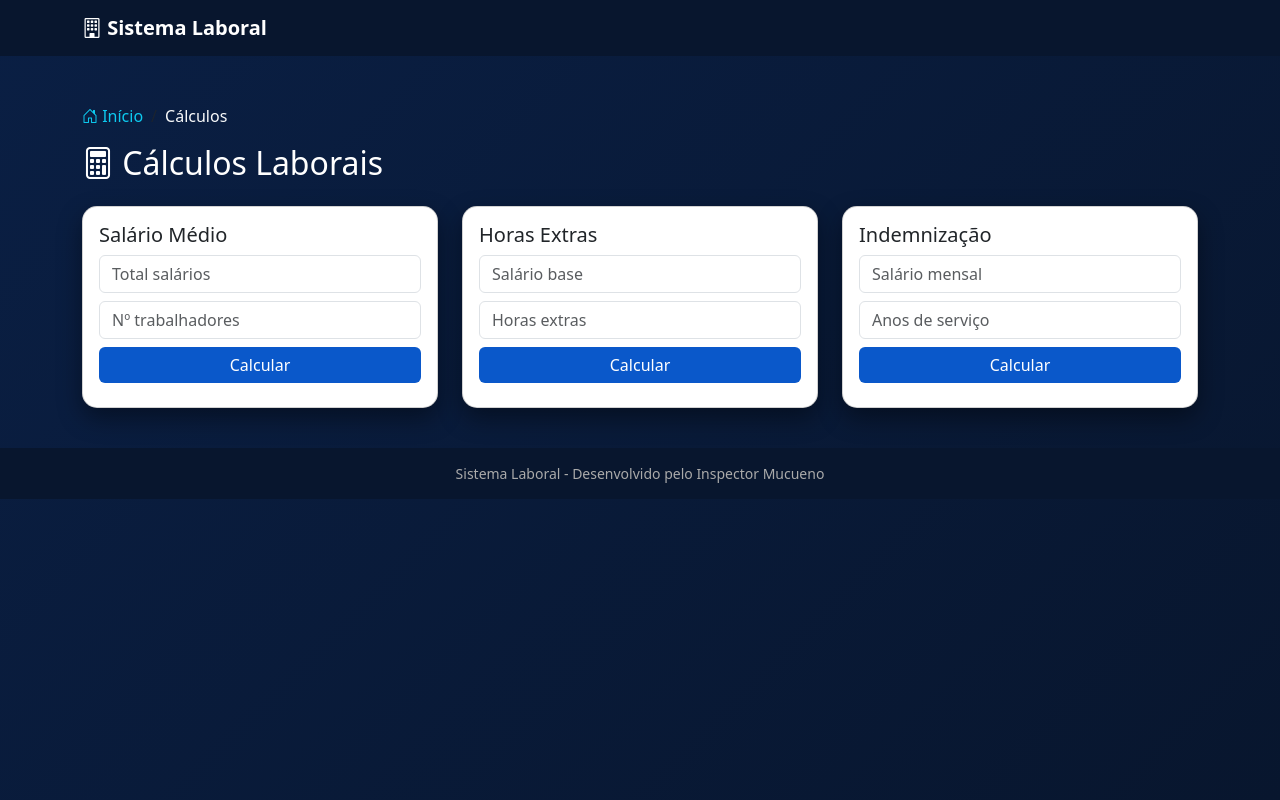
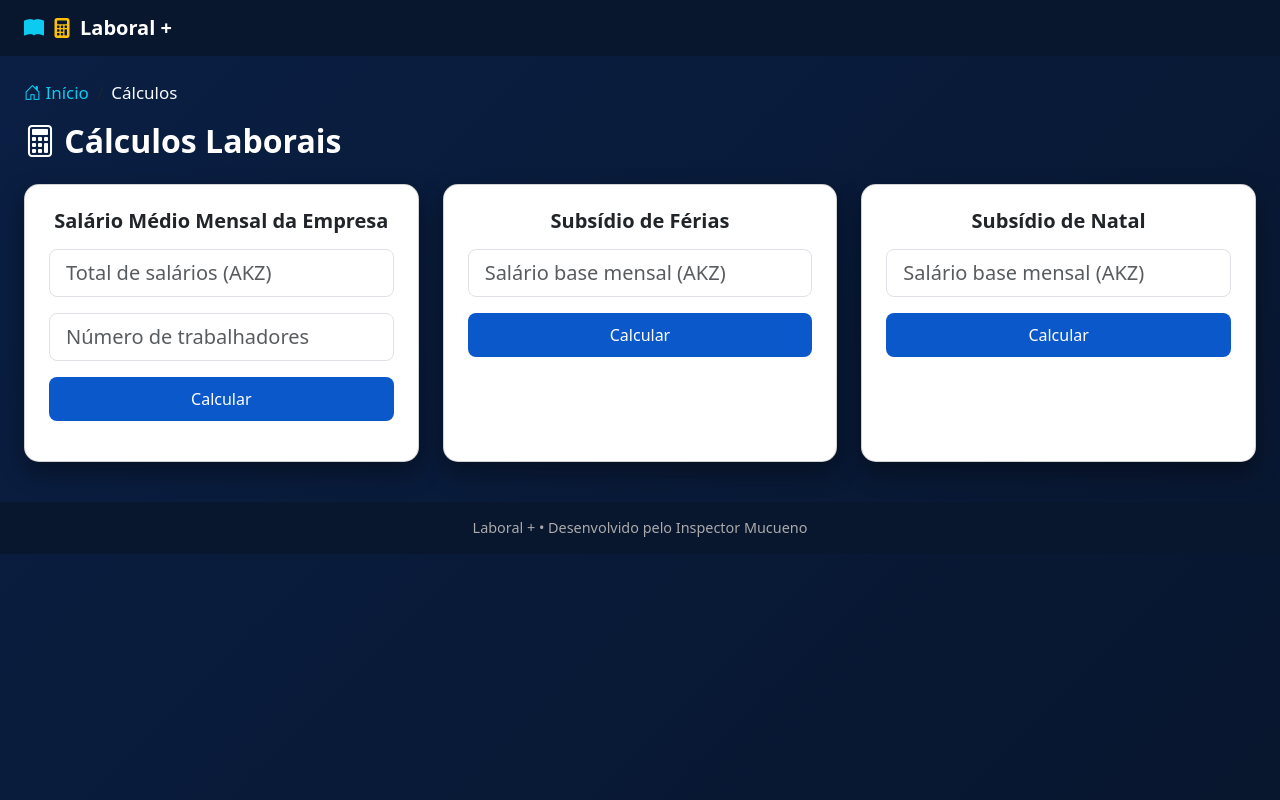
Before and after one commit to motormucueno/SIGESFIL, a Django app: template servicos/templates/servicos/calculos.html in a window 1280 px wide. Run offline with Django 5.2, Linux system fonts and the light colour scheme; the template is opened without the code that fills it, so the values that code supplies are empty; some libraries are stand-ins or nearby versions.

Commit message:
commit 16/02/2026

```diff
--- a/servicos/templates/servicos/base.html
+++ b/servicos/templates/servicos/base.html
@@ -3,8 +3,13 @@
 <html lang="pt">
 <head>
     <meta charset="UTF-8">
+
+    <!-- IMPORTANTE PARA MOBILE -->
+    <meta name="viewport" content="width=device-width, initial-scale=1, maximum-scale=1">
+
     <title>{% block title %}Sistema Laboral{% endblock %}</title>
 
+    <!-- Bootstrap -->
     <link rel="stylesheet" href="{% static 'css/bootstrap.min.css' %}">
     <link href="https://cdn.jsdelivr.net/npm/bootstrap-icons/font/bootstrap-icons.css" rel="stylesheet">
 
@@ -13,6 +18,15 @@
             background: linear-gradient(135deg, #0a1f44, #08162e);
             min-height: 100vh;
             color: #fff;
+            font-size: 16px;
+        }
+
+        .navbar {
+            background-color: #08162e;
+        }
+
+        .content-wrapper {
+            padding-top: 70px;
         }
 
         .card {
@@ -23,40 +37,68 @@
         .btn-custom {
             background-color: #0a58ca;
             border: none;
+            font-size: 1rem;
+            padding: 10px;
         }
 
         .btn-custom:hover {
             background-color: #084298;
         }
 
+        input,
+        select,
+        textarea {
+            font-size: 1rem;
+            padding: 10px;
+        }
+
         footer {
             background-color: #08162e;
             text-align: center;
-            padding: 15px;
+            padding: 15px 10px;
             margin-top: 40px;
-            font-size: 14px;
+            font-size: 0.9rem;
             color: #aaa;
         }
 
+        @media (min-width: 768px) {
+            body {
+                font-size: 17px;
+            }
+
+            .content-wrapper {
+                padding-top: 80px;
+            }
+        }
     </style>
 </head>
 <body>
 
-<nav class="navbar navbar-dark sticky-top" style="background-color:#08162e;">
-    <div class="container">
-        <a class="navbar-brand fw-bold" href="{% url 'home' %}">
-            <i class="bi bi-building"></i> Sistema Laboral
+<!-- NAVBAR FIXA -->
+<nav class="navbar navbar-dark fixed-top">
+    <div class="container-fluid px-3 px-md-4">
+        <a class="navbar-brand fw-bold d-flex align-items-center gap-2" href="{% url 'home' %}">
+
+            <!-- Ícone Livro -->
+            <i class="bi bi-book-fill text-info"></i>
+
+            <!-- Ícone Calculadora -->
+            <i class="bi bi-calculator-fill text-warning"></i>
+
+            Laboral +
         </a>
     </div>
 </nav>
 
-<div class="container mt-5">
+<!-- CONTEÚDO -->
+<div class="container-fluid content-wrapper px-3 px-md-4">
     {% block content %}
     {% endblock %}
 </div>
 
+<!-- FOOTER (NÃO ALTERADO) -->
 <footer>
-    Sistema Laboral - Desenvolvido pelo Inspector Mucueno
+    Laboral + • Desenvolvido pelo Inspector Mucueno
 </footer>
 
 <script src="{% static 'js/bootstrap.bundle.min.js' %}"></script>
--- a/servicos/templates/servicos/calculos.html
+++ b/servicos/templates/servicos/calculos.html
@@ -2,7 +2,9 @@
 {% block title %}Cálculos{% endblock %}
 
 {% block content %}
-<nav aria-label="breadcrumb" class="mt-3">
+
+<!-- BREADCRUMB -->
+<nav aria-label="breadcrumb" class="mb-3">
     <ol class="breadcrumb bg-transparent px-0">
         <li class="breadcrumb-item">
             <a href="{% url 'home' %}" class="text-info text-decoration-none">
@@ -15,99 +17,89 @@
     </ol>
 </nav>
 
-
-<h2 class="mb-4">
+<!-- TÍTULO -->
+<h2 class="mb-4 fw-bold text-center text-md-start">
     <i class="bi bi-calculator"></i> Cálculos Laborais
 </h2>
 
+<!-- CARDS -->
 <div class="row g-4">
 
     <!-- SALÁRIO MÉDIO -->
-    <div class="col-md-4">
-        <div class="card text-dark p-3">
-            <h5>Salário Médio</h5>
+    <div class="col-12 col-md-4">
+        <div class="card text-dark p-4 h-100">
+            <h5 class="fw-bold mb-3 text-center">Salário Médio Mensal da Empresa</h5>
 
             <input type="number"
                    id="total"
-                   class="form-control mb-2"
-                   placeholder="Total salários"
+                   class="form-control form-control-lg mb-3"
+                   placeholder="Total de salários (AKZ)"
                    step="0.01"
-                   min="0"
-                   inputmode="decimal">
+                   min="0">
 
             <input type="number"
                    id="num"
-                   class="form-control mb-2"
-                   placeholder="Nº trabalhadores"
-                   min="1"
-                   step="1">
+                   class="form-control form-control-lg mb-3"
+                   placeholder="Número de trabalhadores"
+                   min="1">
 
-            <button class="btn btn-custom text-white w-100" onclick="salario()">
+            <button type="button"
+                    class="btn btn-custom btn-lg text-white w-100"
+                    onclick="salario()">
                 Calcular
             </button>
 
-            <div id="r1" class="mt-2 fw-bold"></div>
+            <div id="r1" class="mt-3 fw-bold text-center"></div>
         </div>
     </div>
 
-    <!-- HORAS EXTRAS -->
-    <div class="col-md-4">
-        <div class="card text-dark p-3">
-            <h5>Horas Extras</h5>
+    <!-- SUBSÍDIO DE FÉRIAS -->
+    <div class="col-12 col-md-4">
+        <div class="card text-dark p-4 h-100">
+            <h5 class="fw-bold mb-3 text-center">Subsídio de Férias</h5>
 
             <input type="number"
-                   id="base"
-                   class="form-control mb-2"
-                   placeholder="Salário base"
-                   step="0.01"
-                   min="0"
-                   inputmode="decimal">
-
-            <input type="number"
-                   id="extra"
-                   class="form-control mb-2"
-                   placeholder="Horas extras"
+                   id="salario_base_ferias"
+                   class="form-control form-control-lg mb-3"
+                   placeholder="Salário base mensal (AKZ)"
                    step="0.01"
                    min="0">
 
-            <button class="btn btn-custom text-white w-100" onclick="horas()">
+            <button type="button"
+                    class="btn btn-custom btn-lg text-white w-100"
+                    onclick="subsidioFerias()">
                 Calcular
             </button>
 
-            <div id="r2" class="mt-2 fw-bold"></div>
+            <div id="r2" class="mt-3 fw-bold text-center"></div>
         </div>
     </div>
 
-    <!-- INDEMNIZAÇÃO -->
-    <div class="col-md-4">
-        <div class="card text-dark p-3">
-            <h5>Indemnização</h5>
+    <!-- SUBSÍDIO DE NATAL -->
+    <div class="col-12 col-md-4">
+        <div class="card text-dark p-4 h-100">
+            <h5 class="fw-bold mb-3 text-center">Subsídio de Natal</h5>
 
             <input type="number"
-                   id="sal"
-                   class="form-control mb-2"
-                   placeholder="Salário mensal"
+                   id="salario_base_natal"
+                   class="form-control form-control-lg mb-3"
+                   placeholder="Salário base mensal (AKZ)"
                    step="0.01"
-                   min="0"
-                   inputmode="decimal">
-
-            <input type="number"
-                   id="anos"
-                   class="form-control mb-2"
-                   placeholder="Anos de serviço"
-                   step="1"
                    min="0">
 
-            <button class="btn btn-custom text-white w-100" onclick="indemnizacao()">
+            <button type="button"
+                    class="btn btn-custom btn-lg text-white w-100"
+                    onclick="subsidioNatal()">
                 Calcular
             </button>
 
-            <div id="r3" class="mt-2 fw-bold"></div>
+            <div id="r3" class="mt-3 fw-bold text-center"></div>
         </div>
     </div>
 
 </div>
 
+<!-- JAVASCRIPT -->
 <script>
 function formatarAKZ(valor) {
     return new Intl.NumberFormat('pt-PT', {
@@ -116,11 +108,11 @@ function formatarAKZ(valor) {
     }).format(valor) + " AKZ";
 }
 
-function salario(){
+function salario() {
     let totalVal = parseFloat(total.value);
     let numVal = parseInt(num.value);
 
-    if (isNaN(totalVal) || isNaN(numVal) || numVal <= 0){
+    if (isNaN(totalVal) || isNaN(numVal) || numVal <= 0) {
         alert("Preencha corretamente os campos.");
         return;
     }
@@ -129,29 +121,27 @@ function salario(){
     r1.innerText = "Resultado: " + formatarAKZ(resultado);
 }
 
-function horas(){
-    let baseVal = parseFloat(base.value);
-    let extraVal = parseFloat(extra.value);
+function subsidioFerias() {
+    let baseVal = parseFloat(salario_base_ferias.value);
 
-    if (isNaN(baseVal) || isNaN(extraVal)){
-        alert("Preencha corretamente os campos.");
+    if (isNaN(baseVal) || baseVal <= 0) {
+        alert("Preencha corretamente o salário base.");
         return;
     }
 
-    let resultado = (baseVal / 160) * 1.5 * extraVal;
+    let resultado = baseVal * 0.5;
     r2.innerText = "Resultado: " + formatarAKZ(resultado);
 }
 
-function indemnizacao(){
-    let salVal = parseFloat(sal.value);
-    let anosVal = parseInt(anos.value);
+function subsidioNatal() {
+    let baseVal = parseFloat(salario_base_natal.value);
 
-    if (isNaN(salVal) || isNaN(anosVal)){
-        alert("Preencha corretamente os campos.");
+    if (isNaN(baseVal) || baseVal <= 0) {
+        alert("Preencha corretamente o salário base.");
         return;
     }
 
-    let resultado = salVal * anosVal;
+    let resultado = baseVal * 0.5;
     r3.innerText = "Resultado: " + formatarAKZ(resultado);
 }
 </script>
```
Also changed, not shown: servicos/templates/servicos/contraordenacao.html (+47 -17 lines), servicos/templates/servicos/home.html (+49 -11 lines), servicos/templates/servicos/legislacao.html (+30 -17 lines), servicos/templates/servicos/lei_geral.html (+28 -12 lines), 1 other file.
